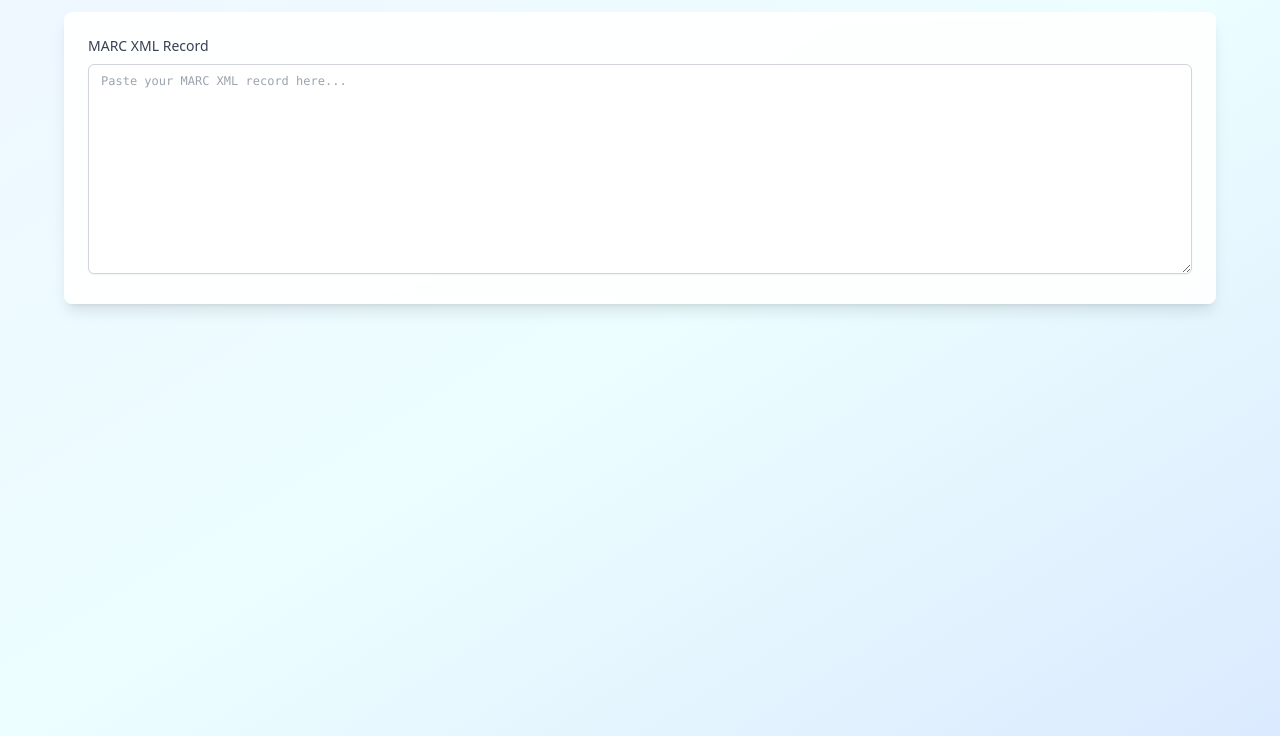
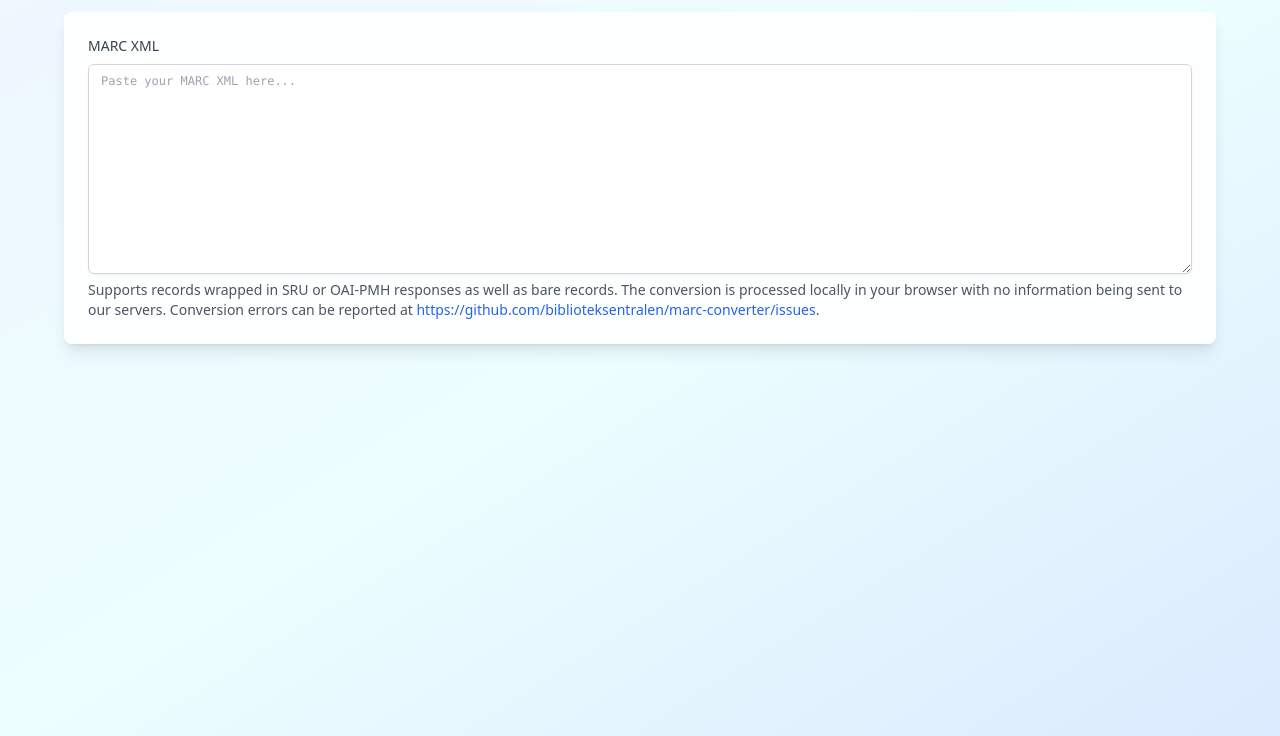
Before and after one commit to biblioteksentralen/marc-converter, a plain HTML site: page index.html in a window 1280 px wide. Shown: the part 64-800 px from the top of the page. Drawn offline with nearby package versions, Linux system fonts and the light colour scheme.

Commit message:
Documentation and help text

```diff
--- a/index.html
+++ b/index.html
@@ -23,15 +23,16 @@
               for="marcXmlInput"
               class="block text-sm font-medium text-gray-700 mb-2"
             >
-              MARC XML Record
+              MARC XML
             </label>
             <textarea
               id="marcXmlInput"
               name="marcXmlInput"
               rows="12"
               class="w-full px-3 py-2 border border-gray-300 rounded-md shadow-sm focus:outline-none focus:ring-2 focus:ring-blue-500 focus:border-blue-500 font-mono text-xs"
-              placeholder="Paste your MARC XML record here..."
+              placeholder="Paste your MARC XML here..."
             ></textarea>
+            <p class="text-gray-600 text-sm text-it">Supports records wrapped in SRU or OAI-PMH responses as well as bare records. The conversion is processed locally in your browser with no information being sent to our servers. Conversion errors can be reported at <a href="https://github.com/biblioteksentralen/marc-converter/issues" class="text-blue-600 hover:underline">https://github.com/biblioteksentralen/marc-converter/issues</a>.</p>
           </div>
         </div>
 
```
Also changed, not shown: 1 other file.
